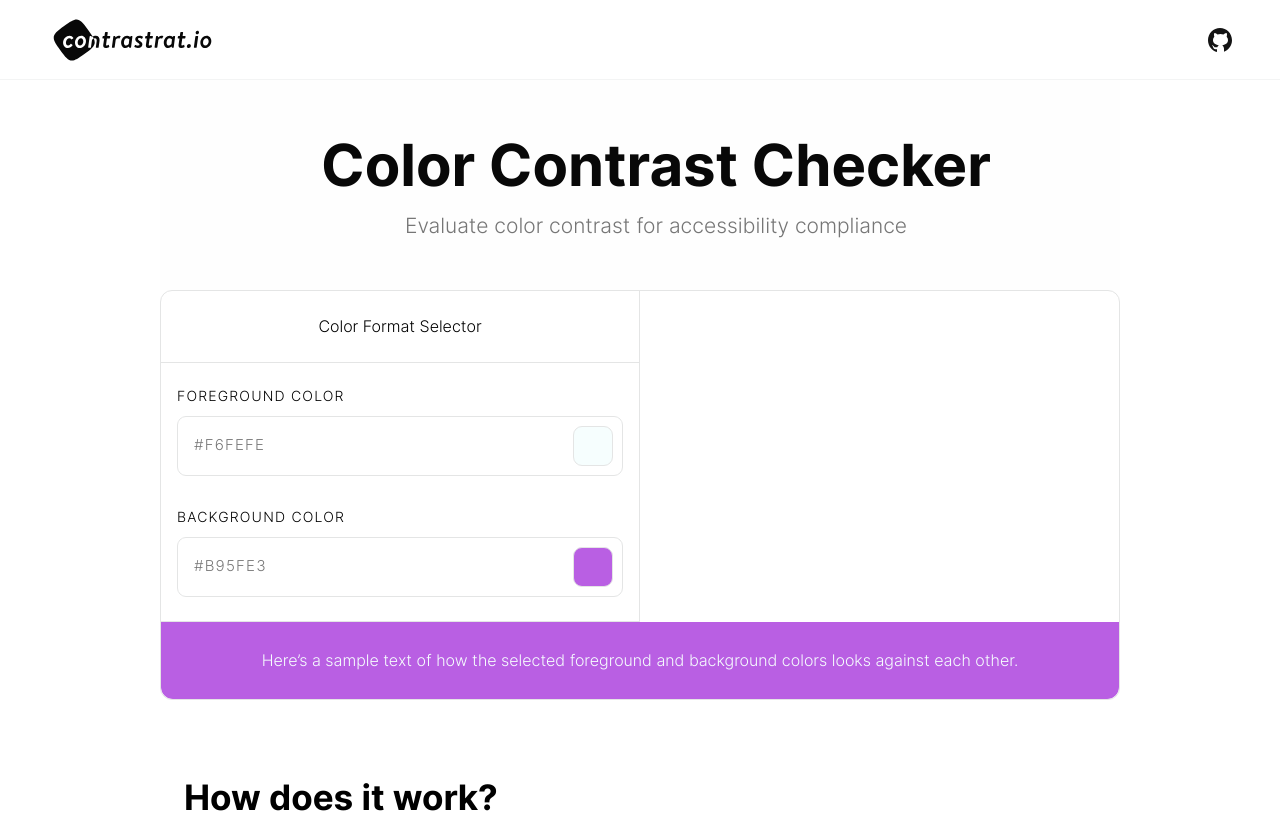
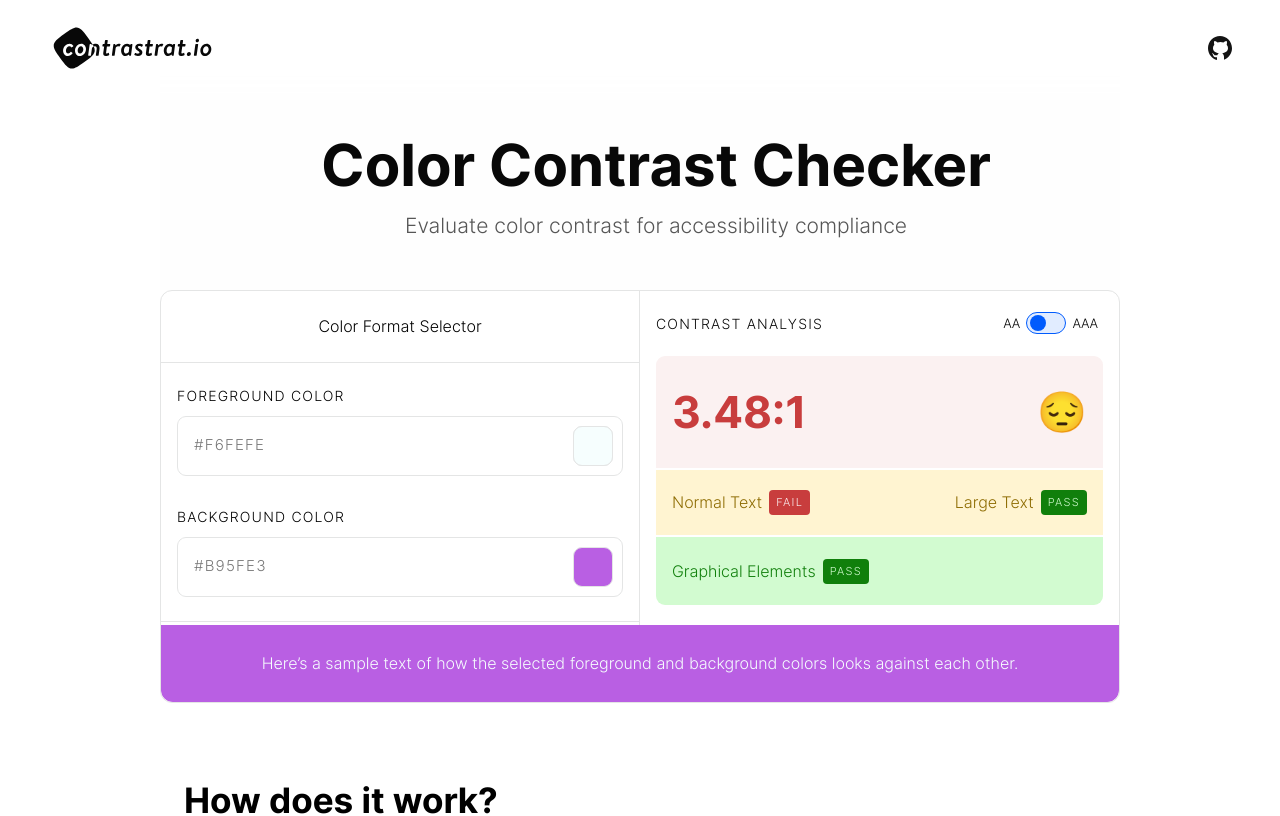
Before and after one commit to algoritmau/contrastratio, a React (Create React App) app: page / in a window 1280 px wide. Shown: the top 816 px of the page. Built offline with nearby package versions, Linux system fonts and the light colour scheme.

Commit message:
massive code refactor 3

```diff
--- a/src/components/ContrastChecker.js
+++ b/src/components/ContrastChecker.js
@@ -1,7 +1,9 @@
 import React, { useRef, useState } from 'react'
+import ColorAnalysis from './ColorAnalysis'
 
 import isValidColor from '../utils/colors/isValidColor'
-import formatHexColor from '../utils/colors/formatHexColor'
+import identifyColorNotation from '../utils/colors/identifyColorNotation'
+import formatColorToHex from '../utils/colors/formatColorToHex'
 
 export default function ContrastChecker() {
   const [foregroundColor, setForegroundColor] = useState('#F6FEFE')
@@ -14,9 +16,14 @@ export default function ContrastChecker() {
 
   const handleForegroundColorChange = (e) => {
     const sanitizedColorInput = e.target.value
+    let colorNotation, formattedColor
 
     if (isValidColor(sanitizedColorInput)) {
-      console.log(`${sanitizedColorInput} IS a valid color`)
+      colorNotation = identifyColorNotation(sanitizedColorInput)
+      formattedColor = formatColorToHex(sanitizedColorInput, colorNotation)
+
+      setForegroundColor(formattedColor)
+      foregroundColorSwatchRef.current.style.backgroundColor = formattedColor
     } else {
       console.log(`${sanitizedColorInput} IS NOT a valid color!`)
     }
@@ -43,6 +50,11 @@ export default function ContrastChecker() {
                 className="colorsSourceForm__colorSourceInput"
                 placeholder={foregroundColor}
                 onChange={handleForegroundColorChange}
+              />
+              <input
+                type="color"
+                className="colorsSourceForm__colorSourceSwatch colorsSourceForm__colorSourceSwatch--foreground"
+                onChange={(e) => console.log(e.target.value)}
               />
               <div
                 ref={foregroundColorSwatchRef}
@@ -72,7 +84,7 @@ export default function ContrastChecker() {
           </fieldset>
         </form>
       </div>
-      {/* <ColorAnalysis /> */}
+      <ColorAnalysis />
       <div className="app__sample">
         <p className="app__sample__text">
           Here’s a sample text of how the selected foreground and background
--- a/src/components/Instructions.js
+++ b/src/components/Instructions.js
@@ -43,7 +43,7 @@ export const Instructions = () => (
         >
           <code>hsl()</code> function
         </span>
-        , , or a{' '}
+        , or a{' '}
         <span
           data-class="instructions__tooltip"
           data-tip="e.g., lavender, whitesmoke, goldenrod"
--- a/src/styles/abstracts/_variables.sass
+++ b/src/styles/abstracts/_variables.sass
@@ -17,6 +17,8 @@ $color-accent-red: #c83d3d
 $color-accent-red-tint: #fbf1f1
 $color-accent-orange: #8d6b00
 $color-accent-orange-tint: #fff4d1
+
+$color-gray-on-light-bg: #565656
 
 $color-gray-on-bg: #767676
 $color-borders: #e4e5e5
@@ -52,6 +54,8 @@ $app-background-color: #b95fe3
   --color-accent-orange: #{meta.inspect($color-accent-orange)}
   --color-accent-orange-tint: #{meta.inspect($color-accent-orange-tint)}
 
+  --color-gray-on-light-bg: #{meta.inspect($color-gray-on-light-bg)}
+
   --color-gray-on-bg: #{meta.inspect($color-gray-on-bg)}
   --color-borders: #{meta.inspect($color-borders)}
   --app-foreground-color: #{meta.inspect($app-foreground-color)}
--- a/src/styles/components/_contrast-checker.sass
+++ b/src/styles/components/_contrast-checker.sass
@@ -112,7 +112,7 @@
     border: 1px solid var(--color-borders)
 
     &--foreground
-      background: var(--app-foreground-color)
+      background-color: var(--app-foreground-color)
 
     &--background
-      background: var(--app-background-color)
+      background-color: var(--app-background-color)
--- a/src/styles/components/_header.sass
+++ b/src/styles/components/_header.sass
@@ -2,17 +2,18 @@
 
 .header
   width: 100%
-  height: 8rem
+  max-width: 144rem
+  height: 9.6rem
+  padding: 0 3.2rem
   background: var(--color-background)
   color: var(--color-foreground)
-  padding: 0 3.2rem
-  border-block-end: 1px solid #f3f4f4
   display: flex
   justify-content: space-between
   align-items: center
   position: fixed
   top: 0
-  left: 0
+  left: 50%
+  transform: translateX(-50%)
   z-index: 8
 
   @supports (backdrop-filter: blur(0.8rem))
--- a/src/styles/components/_hero.sass
+++ b/src/styles/components/_hero.sass
@@ -26,7 +26,7 @@
 
   &__subtitle
     width: 90%
-    color: var(--color-gray-on-bg)
+    color: var(--color-gray-on-light-bg)
     font-family: var(--app-typeface)
     font-size: 1.8rem
     font-weight: 300
--- /dev/null
+++ b/src/utils/colors/formatColorToHex.js
@@ -0,0 +1,15 @@
+import namedColorToHex from './namedColorToHex'
+import formatHexColor from './formatHexColor'
+
+export default function formatColorToHex(color, format) {
+  switch (format) {
+    case 'namedColor':
+      return namedColorToHex(color)
+
+    case 'hex':
+      return formatHexColor(color)
+
+    default:
+      break
+  }
+}
--- a/src/utils/colors/formatHexColor.js
+++ b/src/utils/colors/formatHexColor.js
@@ -1,5 +1,3 @@
-import isHexColor from './isHexColor'
-
 const THREE_DIGIT_HEX_COLOR_REGEX = /^[0-9a-fA-F]{3}$/
 const THREE_DIGIT_HEX_COLOR_WITH_HASH_REGEX = /^#[0-9a-fA-F]{3}$/
 const SIX_DIGIT_HEX_COLOR_REGEX = /^[0-9a-fA-F]{6}$/
@@ -13,25 +11,23 @@ const isHashed6DigitHexColor = (color) =>
   color.match(SIX_DIGIT_HEX_COLOR_WITH_HASH_REGEX)
 
 export default function formatHexColor(color) {
-  if (isHexColor(color)) {
   let formattedColor
 
   if (is3DigitHexColor(color)) {
-      formattedColor = `#${formattedColor}`
+    formattedColor = `#${color}`
   }
 
   if (isHashed3DigitHexColor(color)) {
-      formattedColor = `${formattedColor}`
+    formattedColor = `${color}`
   }
 
   if (is6DigitHexColor(color)) {
-      formattedColor = `#${formattedColor}`
+    formattedColor = `#${color}`
   }
 
   if (isHashed6DigitHexColor(color)) {
-      formattedColor = `${formattedColor}`
+    formattedColor = `${color}`
   }
 
   return formattedColor.toUpperCase()
 }
-}
--- a/src/utils/colors/isValidColor.js
+++ b/src/utils/colors/isValidColor.js
@@ -1,5 +1,5 @@
+import isNamedColor from './isNamedColor'
 import isHexColor from './isHexColor'
-import isNamedColor from './isNamedColor'
 
 export default function isValidColor(color) {
   if (isNamedColor(color) || isHexColor(color)) {
```
Lines whose indentation alone changed are shown as unchanged.
